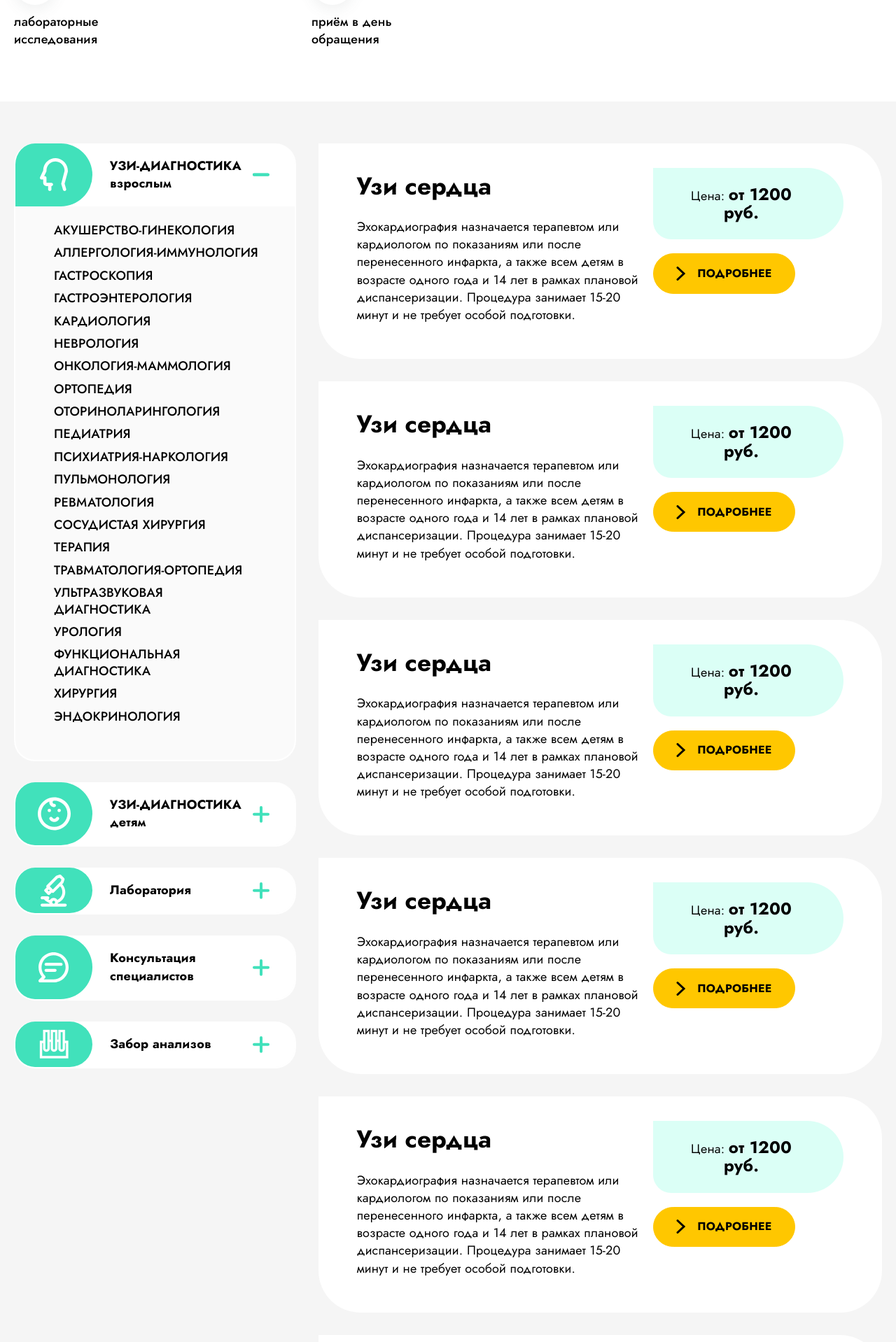
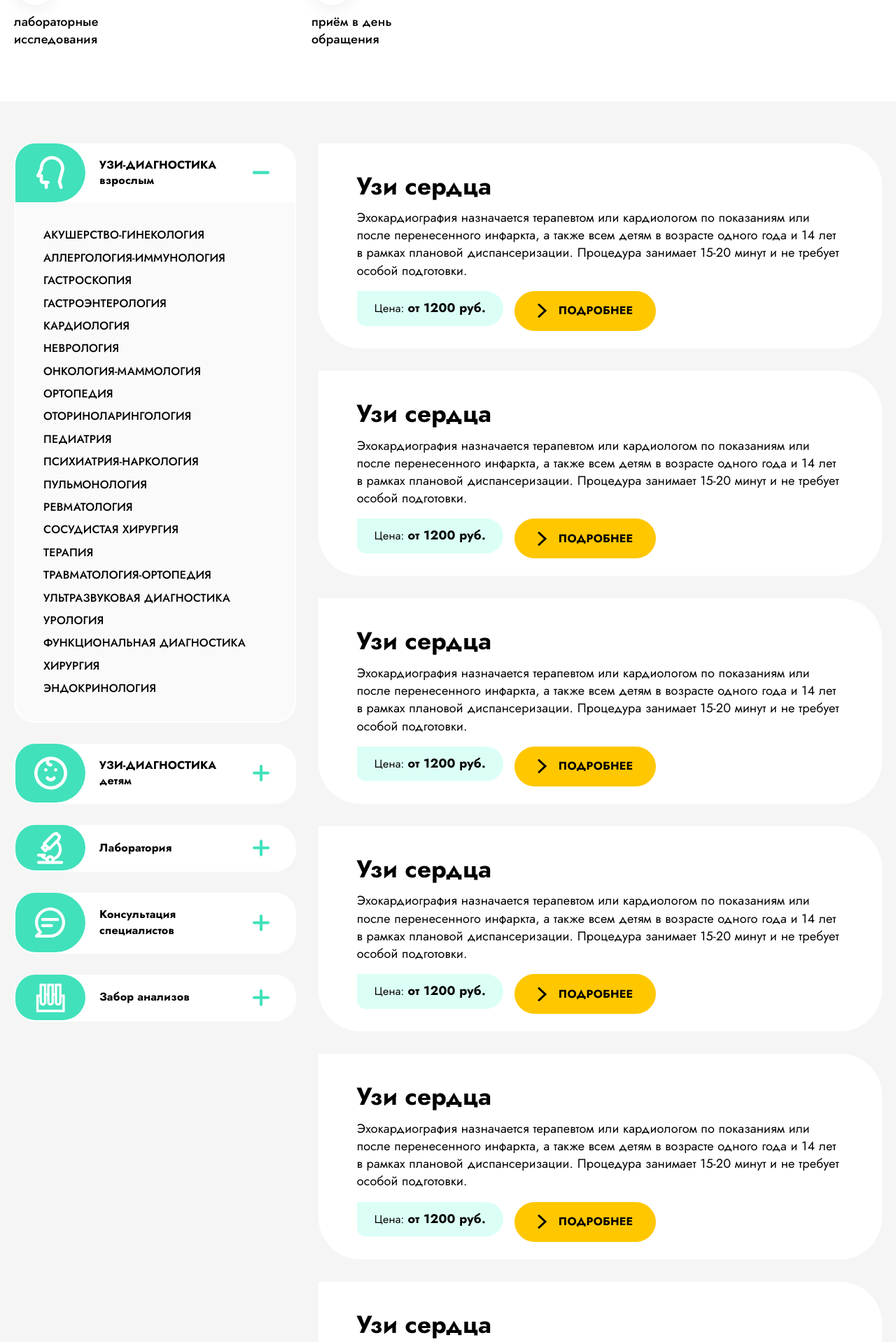
Before and after one commit to yurkaronin/uzi-plus, a PHP site: page /catalog.php in a window 1280 px wide. Shown: the part 1617-3535 px from the top of the page at 70% size. Run offline with PHP 8.4, Linux system fonts and the light colour scheme.

Commit message:
Адаптив страницы КАТАЛОГ УСЛУГ

```diff
--- a/css/sections/_benefits.scss
+++ b/css/sections/_benefits.scss
@@ -67,6 +67,11 @@
   @media (max-width: 650px) {
     &__list {
       grid-template-columns: 1fr;
+
+    }
+
+    &__text {
+      max-width: 100%;
     }
 
     &__item {
--- a/css/sections/_catalog.scss
+++ b/css/sections/_catalog.scss
@@ -98,7 +98,7 @@
     font-size: 35px;
     line-height: 1.5;
     color: var(--Black);
-    margin-bottom: 20px;
+    margin-bottom: 0.2em;
   }
   &__desc {
     margin: 0;
@@ -127,3 +127,64 @@
     }
   }
 }
+
+@media (max-width: 1350px) {
+  .catalog-preview {
+    grid-template-columns: 1fr;
+  }
+  .catalog-preview__left {
+    display: flex;
+    align-items: flex-start;
+    flex-wrap: wrap;
+  }
+  .catalog-preview__price {
+    margin-right: 16px;
+    margin-bottom: 0;
+  }
+  .catalog-preview {
+    padding: 35px 55px 25px;
+  }
+  .catalog-preview__price {
+    font-size: 16px;
+    padding: 15px 25px;
+  }
+  .catalog-preview__price strong {
+    font-size: 18px;
+  }
+  .catalog-nav__sublist a {
+    font-size: 16px;
+  }
+  .accordion__button--catalog span {
+    font-size: 16px;
+  }
+  .catalog-nav__icon {
+    width: 100px;
+  }
+  .accordion__button--catalog {
+    padding-left: 120px;
+  }
+  .catalog-nav .active + .accordion__body {
+    padding: 35px 40px;
+  }
+}
+
+@media (max-width: 1000px) {
+  .catalog__grid {
+    grid-template-columns: 1fr;
+  }
+}
+
+@media (max-width: 550px) {
+  .catalog-preview__left {
+    display: block;
+  }
+  .catalog-preview__price {
+    margin-bottom: 16px;
+  }
+  .catalog-preview {
+    padding: 35px;
+  }
+  .catalog-nav .active + .accordion__body {
+    padding: 20px;
+  }
+}
--- a/css/style.css
+++ b/css/style.css
@@ -1704,6 +1704,9 @@ input[type=radio].visually-hidden {
   .benefits__list {
     grid-template-columns: 1fr;
   }
+  .benefits__text {
+    max-width: 100%;
+  }
   .benefits__item {
     display: grid;
     align-items: center;
@@ -2947,7 +2950,7 @@ input[type=radio].visually-hidden {
   font-size: 35px;
   line-height: 1.5;
   color: var(--Black);
-  margin-bottom: 20px;
+  margin-bottom: 0.2em;
 }
 .catalog-preview__desc {
   margin: 0;
@@ -2975,6 +2978,64 @@ input[type=radio].visually-hidden {
   font-size: 24px;
 }
 
+@media (max-width: 1350px) {
+  .catalog-preview {
+    grid-template-columns: 1fr;
+  }
+  .catalog-preview__left {
+    display: flex;
+    align-items: flex-start;
+    flex-wrap: wrap;
+  }
+  .catalog-preview__price {
+    margin-right: 16px;
+    margin-bottom: 0;
+  }
+  .catalog-preview {
+    padding: 35px 55px 25px;
+  }
+  .catalog-preview__price {
+    font-size: 16px;
+    padding: 15px 25px;
+  }
+  .catalog-preview__price strong {
+    font-size: 18px;
+  }
+  .catalog-nav__sublist a {
+    font-size: 16px;
+  }
+  .accordion__button--catalog span {
+    font-size: 16px;
+  }
+  .catalog-nav__icon {
+    width: 100px;
+  }
+  .accordion__button--catalog {
+    padding-left: 120px;
+  }
+  .catalog-nav .active + .accordion__body {
+    padding: 35px 40px;
+  }
+}
+@media (max-width: 1000px) {
+  .catalog__grid {
+    grid-template-columns: 1fr;
+  }
+}
+@media (max-width: 550px) {
+  .catalog-preview__left {
+    display: block;
+  }
+  .catalog-preview__price {
+    margin-bottom: 16px;
+  }
+  .catalog-preview {
+    padding: 35px;
+  }
+  .catalog-nav .active + .accordion__body {
+    padding: 20px;
+  }
+}
 @keyframes show-header {
   0% {
     opacity: 0;
```
